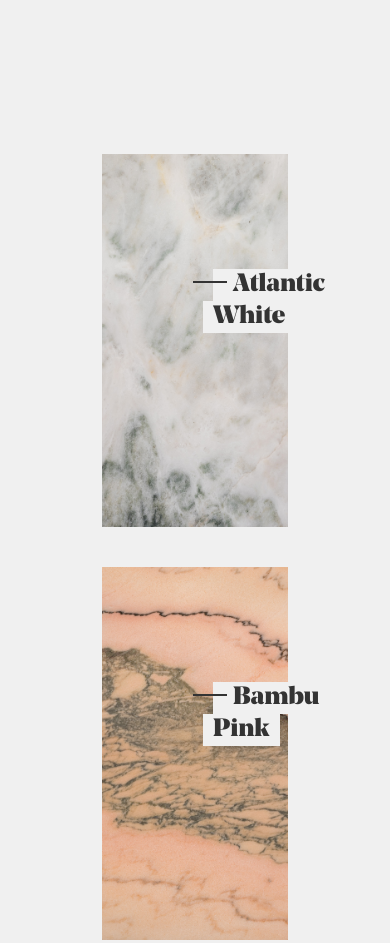
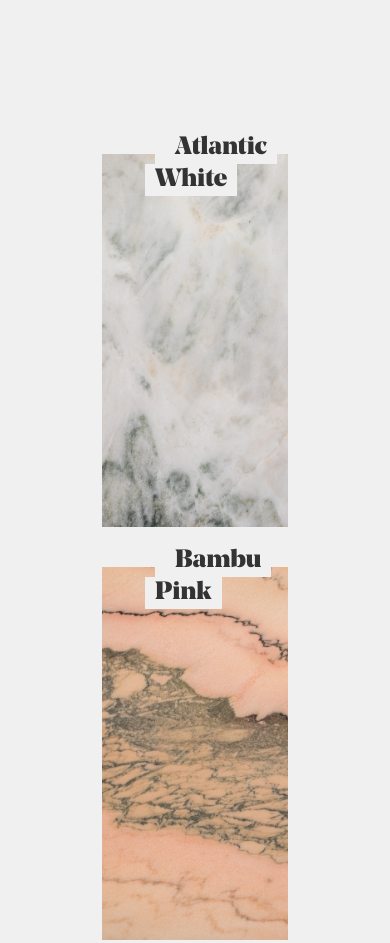
Before and after one commit to prika/BStone, a plain HTML site: page BStoneHtml/index.html in a window 390 px wide. Shown: the part 1060-2003 px from the top of the page. Drawn offline with nearby package versions, Linux system fonts and the light colour scheme; files whose address does not match are found by name.

Commit message:
Edit product list

```diff
--- a/BStoneHtml/productList.css
+++ b/BStoneHtml/productList.css
@@ -149,15 +149,27 @@
                 height: 373px;
             }
 
-        .product .productName{
-            top: 115px!important;
+        .product .productName,
+        .product:nth-of-type(2n) .productName{
+            /* top: 115px!important; */
+            top: -22px;
+            left: 50%;
+            right: auto;
+            margin-left: -50px;
+
         }
+
+            .product .productName:before{
+                border: 0px;
+            }
+
             .product .productName span:before{
                 background-color: rgba(240, 240, 240, 1);
-                width: 100%;}
+                width: 100%;
+            }
 
         .product:nth-of-type(2n){
-            margin-top: 40px;
+            /* margin-top: 40px; */
             transform: translate3d(0,0,0) !important;
         }
 
```
